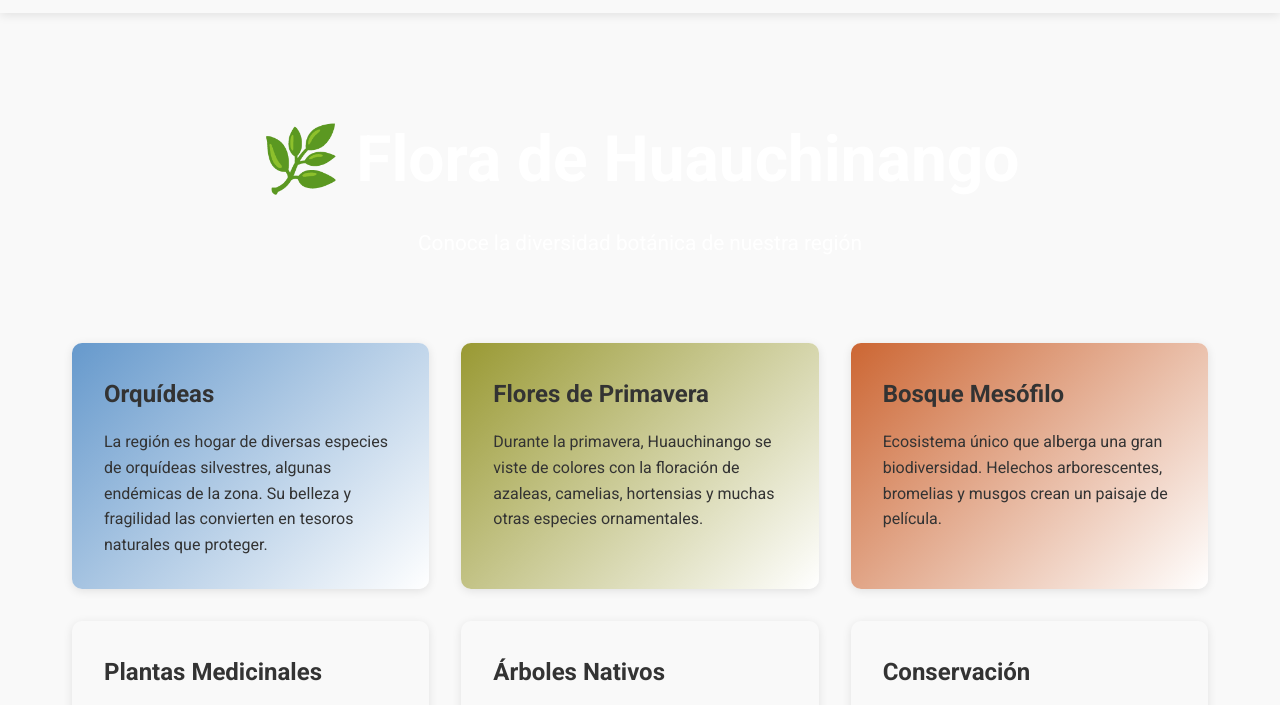
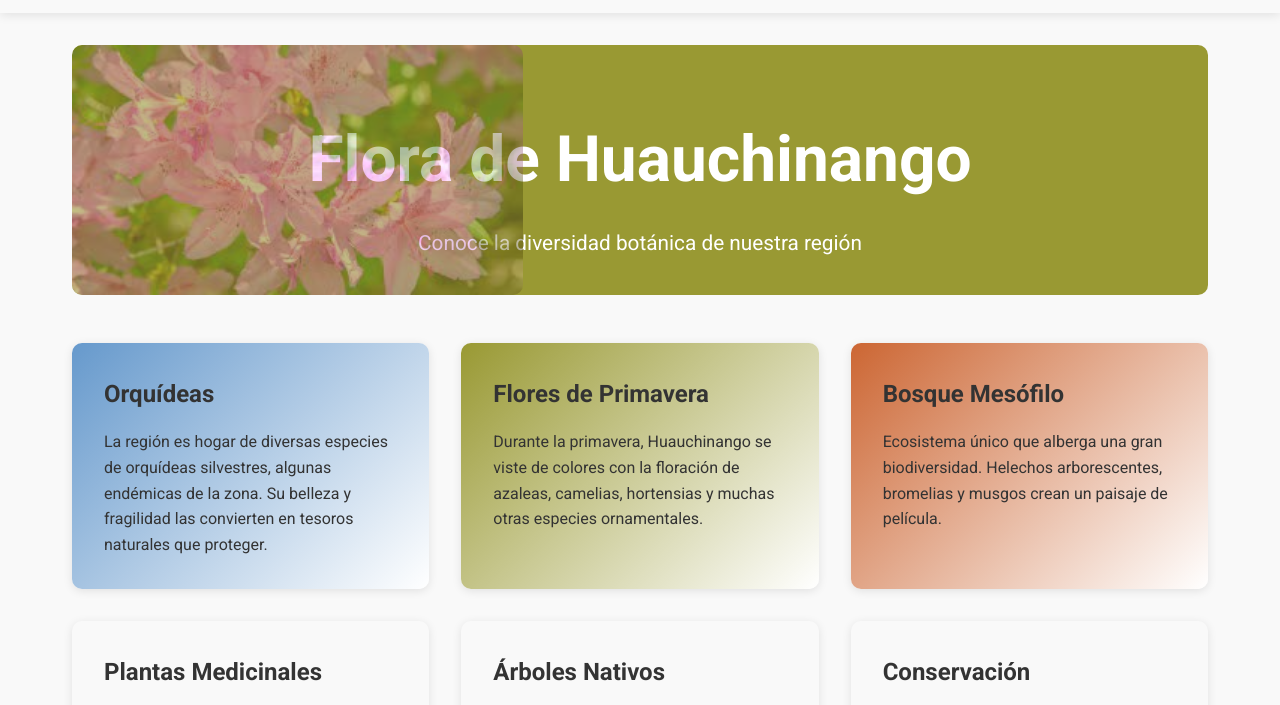
Before and after one commit to c0d3hdz/Huauchinango_DesarrolloSustentable, an Astro site: page /flora in a window 1280 px wide. Shown: the part 65-770 px from the top of the page. Built offline with nearby package versions, Linux system fonts and the light colour scheme; Astro itself is replaced by a stand-in of ours.

Commit message:
floraTheme

```diff
--- a/src/pages/flora.astro
+++ b/src/pages/flora.astro
@@ -1,10 +1,12 @@
 ---
 import BaseLayout from '../layouts/BaseLayout.astro';
+var theme = "box-shadow: inset 0 0 0 1000px var(--pm-verde-olivo);";
 ---
 
 <BaseLayout title="Flora" description="Flora y vegetación de Huauchinango">
-  <div class="hero">
-    <h1>🌿 Flora de Huauchinango</h1>
+  <div class="hero" style={theme}>
+    <h1 transition:name="hero" transition:animate="slide">Flora de Huauchinango</h1>
+    <img src="/image/floraBanner.jpg" alt="">
     <p>Conoce la diversidad botánica de nuestra región</p>
   </div>
 
```
Also changed, not shown: 1 other file.
